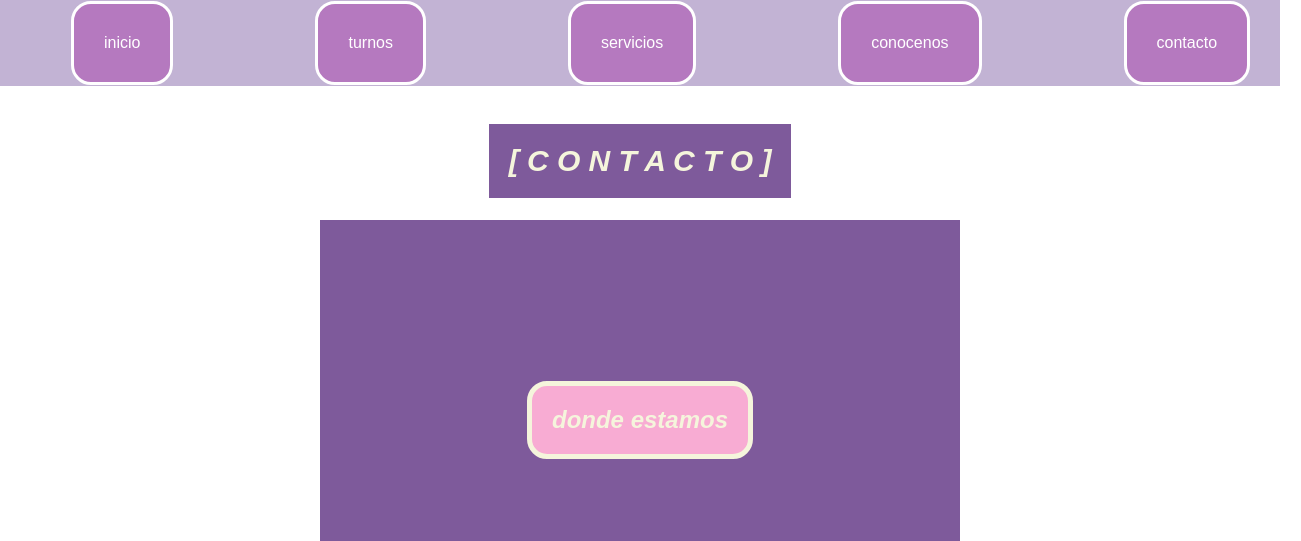
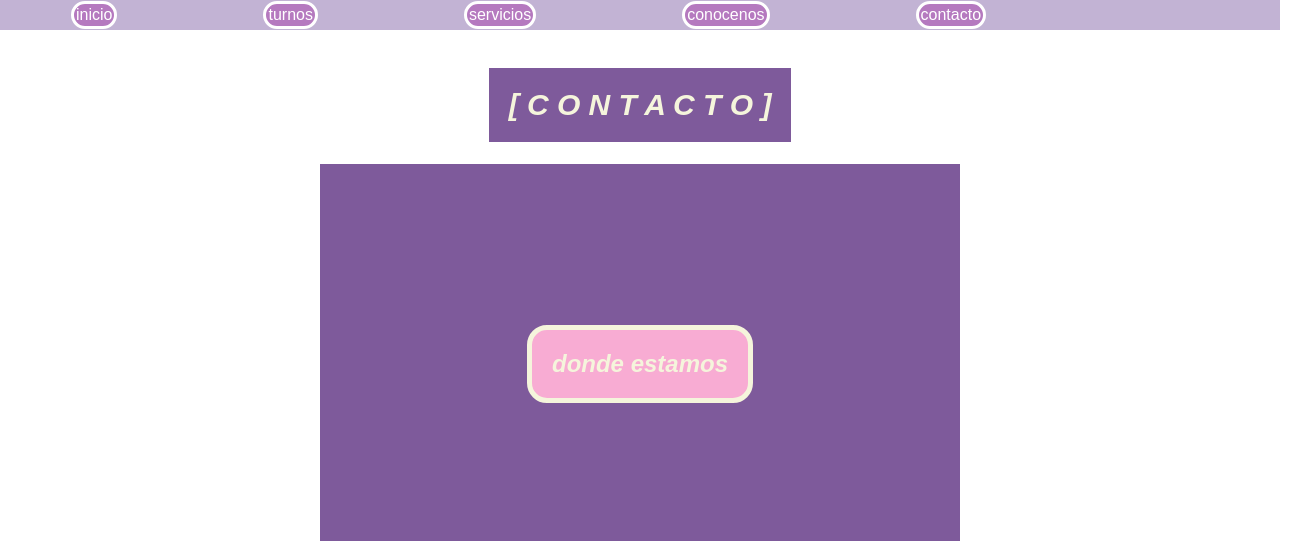
Before and after one commit to ErnestoGamba/Urania-Lashes, a website: page pages/contacto.html in a window 1280 px wide. Shown: the top 541 px of the page, 1301 px wide, since content can reach past the window. Drawn offline with Linux system fonts and the light colour scheme.

Commit message:
quick fix

```diff
--- a/css/style.css
+++ b/css/style.css
@@ -21,6 +21,24 @@
   position: sticky;
   top: 0px;
   z-index: 10; }
+  .header .header__nav__ul__li {
+    position: relative;
+    display: inline-block;
+    height: fit-content;
+    width: fit-content;
+    padding: 2px;
+    background-color: rgba(168, 47, 168, 0.438);
+    margin: 1px;
+    border-color: #FFFFFF;
+    border-style: solid;
+    font-family: 'Rubik', sans-serif;
+    border-radius: 20px;
+    text-decoration: none;
+    color: #FFFFFF;
+    animation-name: coloranchors;
+    animation-duration: 1.5s;
+    animation-iteration-count: infinite;
+    animation-direction: alternate; }
 
 .VideoEstetica {
   display: flex;
@@ -69,43 +87,7 @@
   background-repeat: no-repeat;
   background-position: center; }
 
-conocenos_1 {
-  display: grid;
-  grid-area: conocenos_1; }
-
-conocenos_2 {
-  display: grid;
-  grid-area: conocenos_2; }
-
-conocenos_3 {
-  display: grid;
-  grid-area: conocenos_3; }
-
-.header__nav__ul {
-  display: flex;
-  flex-direction: row;
-  justify-content: space-evenly; }
-
 /* porque no tengo borde*/
-.header__nav__ul__li {
-  position: relative;
-  display: inline-block;
-  height: fit-content;
-  width: fit-content;
-  padding: 30px;
-  background-color: rgba(168, 47, 168, 0.438);
-  margin: 1px;
-  border-color: #FFFFFF;
-  border-style: solid;
-  font-family: 'Rubik', sans-serif;
-  border-radius: 20px;
-  text-decoration: none;
-  color: #FFFFFF;
-  animation-name: coloranchors;
-  animation-duration: 1.5s;
-  animation-iteration-count: infinite;
-  animation-direction: alternate; }
-
 @keyframes coloranchors {
   0% {
     background-color: #a179a5; } }
```
